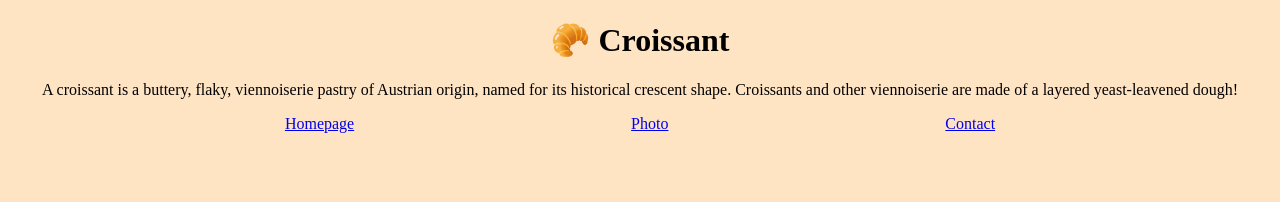
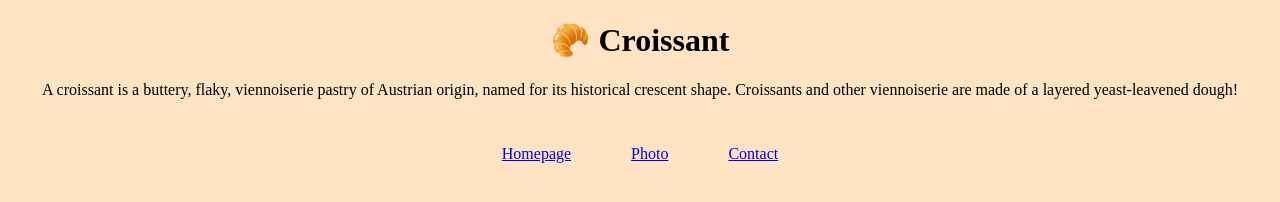
Before and after one commit to vialka/Croissant, a plain HTML site: page index.html in a window 1280 px wide. Drawn offline with Linux system fonts and the light colour scheme.

Commit message:
ctntered navigation

```diff
--- a/index.html
+++ b/index.html
@@ -15,9 +15,9 @@
       are made of a layered yeast-leavened dough!
     </p>
     <div class="navigation">
-      <div><a href="#">Homepage</a></div>
-      <div><a href="/photo.html">Photo</a></div>
-      <div><a href="/contact.html">Contact</a></div>
+      <div class="navigation-margin"><a href="#">Homepage</a></div>
+      <div class="navigation-margin"><a href="/photo.html">Photo</a></div>
+      <div class="navigation-margin"><a href="/contact.html">Contact</a></div>
     </div>
   </body>
 </html>
--- a/style.css
+++ b/style.css
@@ -11,7 +11,16 @@ img {
   display: block;
   margin: 0 auto;
 }
+
+a:hover {
+  text-decoration: none;
+  color: rgb(3, 3, 9);
+}
 .navigation {
   display: flex;
-  justify-content: space-evenly;
+  justify-content: center;
 }
+
+.navigation-margin {
+  margin: 30px;
+}
```
Also changed, not shown: contact.html (+3 -3 lines), photo.html (+3 -3 lines).
